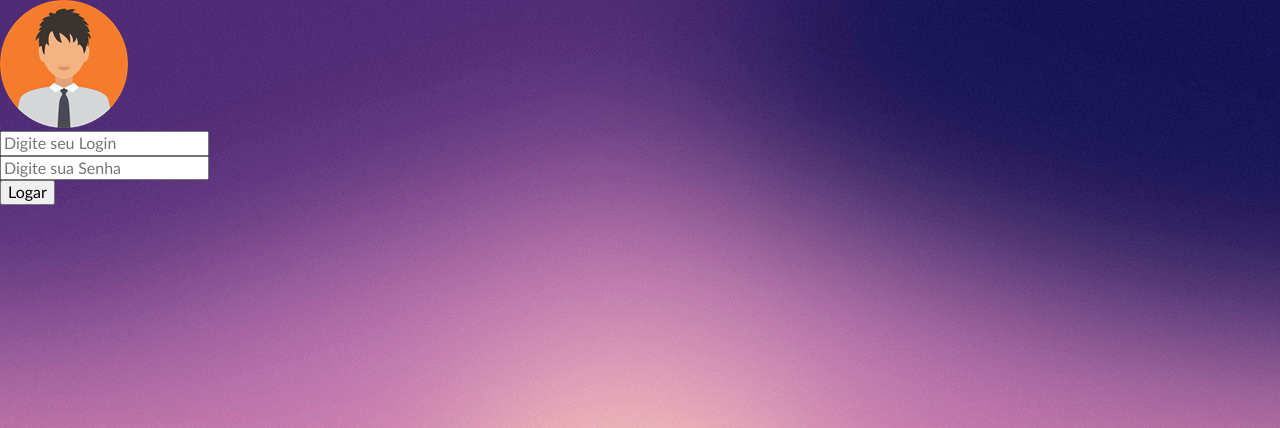
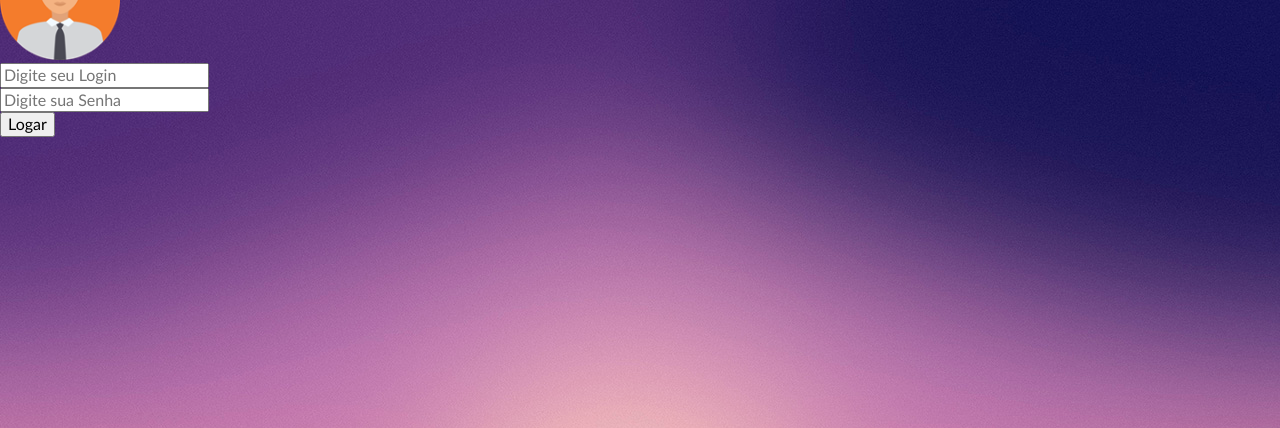
Before and after one commit to drinllyn/Aulas, a PHP site: page /Aulas-curso/form/index.html in a window 1280 px wide. Shown: the top 428 px of the page. Run offline with PHP 8.4, Linux system fonts and the light colour scheme.

Commit message:
img form

```diff
--- a/Aulas-curso/form/css/form.css
+++ b/Aulas-curso/form/css/form.css
@@ -2,3 +2,14 @@ body{
     font-family: 'Trebuchet MS', 'Lucida Sans Unicode', 'Lucida Grande', 'Lucida Sans', Arial, sans-serif;
     background: #643d87 url(../img/fundo.jpg) no-repeat top center;
 }
+
+#container{
+    width: 40%;
+    height: 40%;
+}
+
+#container img{
+    width: 120px;
+    height: 120px;
+    margin-top: -60px;
+}
```
